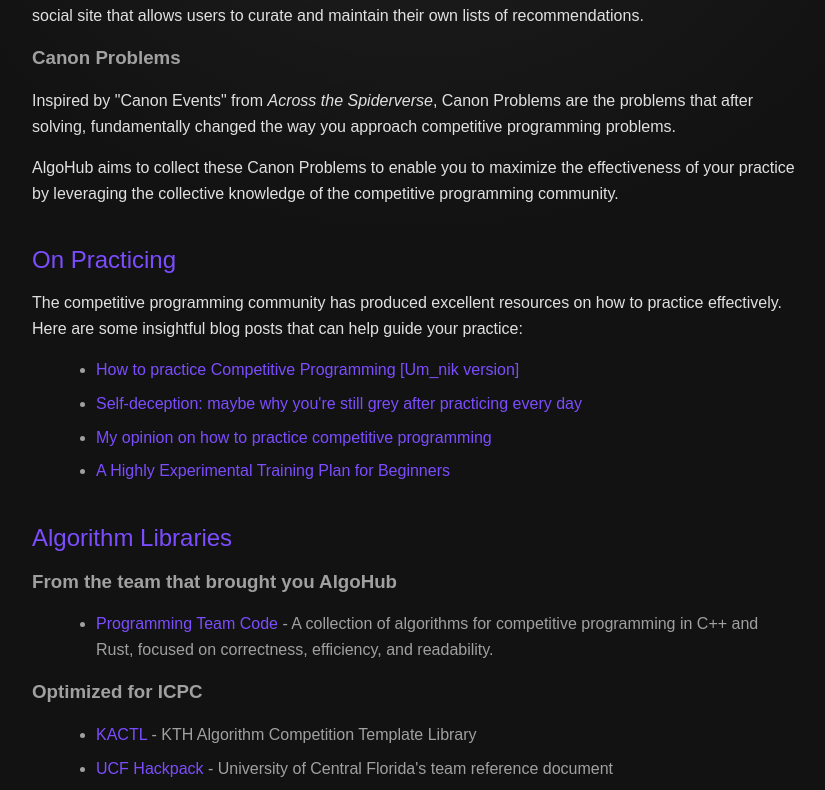
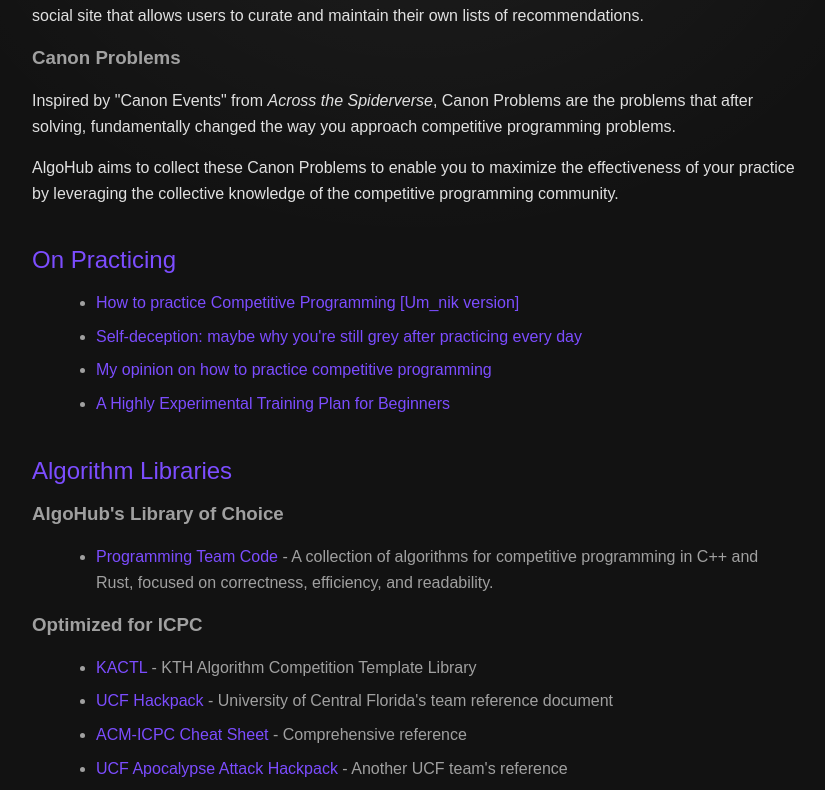
Before and after one commit to cameroncuster/probhub, a SvelteKit app: page /about in a window 1280 px wide. Shown: the part 556-1346 px from the top of the page, without its empty margins (224-1049 px from the left). Built offline with nearby package versions, Linux system fonts and the light colour scheme; no server answers.

Commit message:
tidy up about page

```diff
--- a/src/routes/about/+page.svelte
+++ b/src/routes/about/+page.svelte
@@ -68,10 +68,6 @@
 
   <section>
     <h2>On Practicing</h2>
-    <p>
-      The competitive programming community has produced excellent resources on how to practice
-      effectively. Here are some insightful blog posts that can help guide your practice:
-    </p>
     <ul>
       <li>
         <a href="https://codeforces.com/blog/entry/98806" target="_blank" rel="noopener noreferrer">
@@ -103,7 +99,7 @@
   <section>
     <h2>Algorithm Libraries</h2>
 
-    <h3>From the team that brought you AlgoHub</h3>
+    <h3>AlgoHub's Library of Choice</h3>
     <ul>
       <li>
         <a
```
